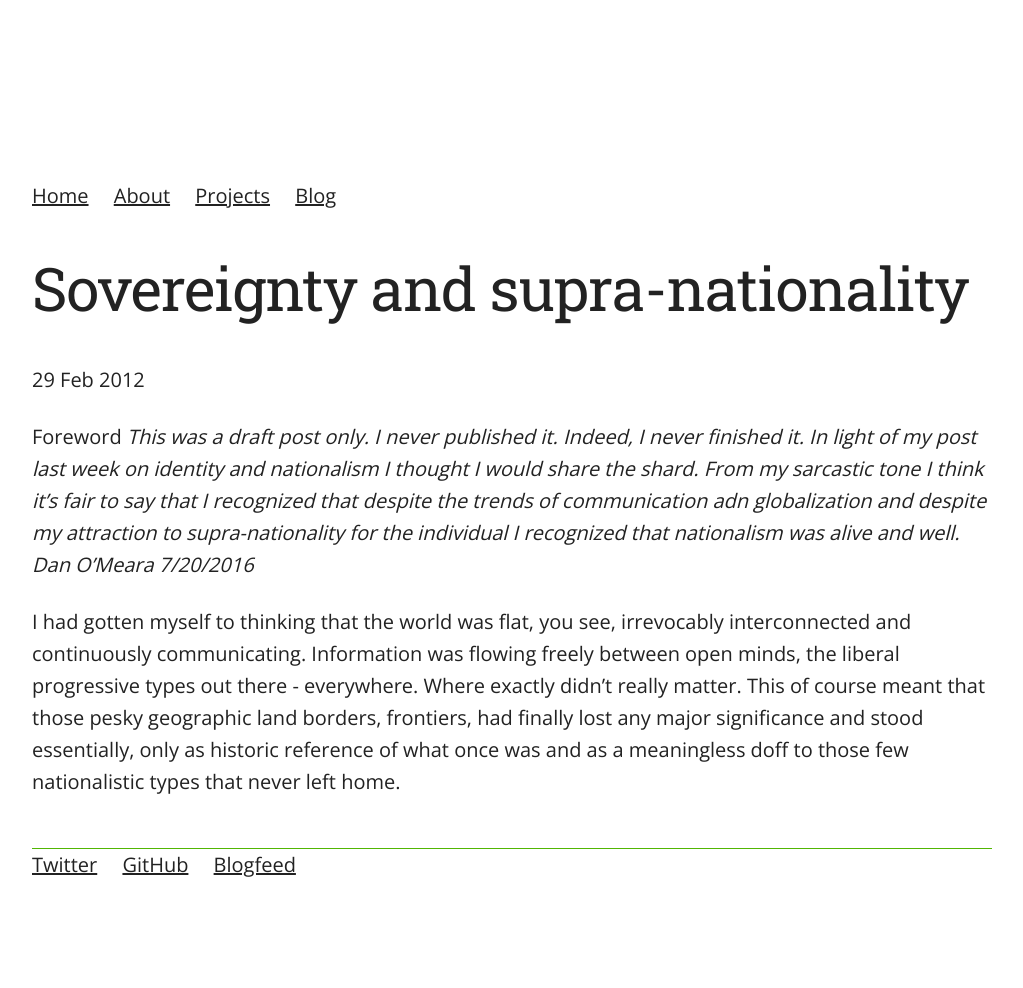
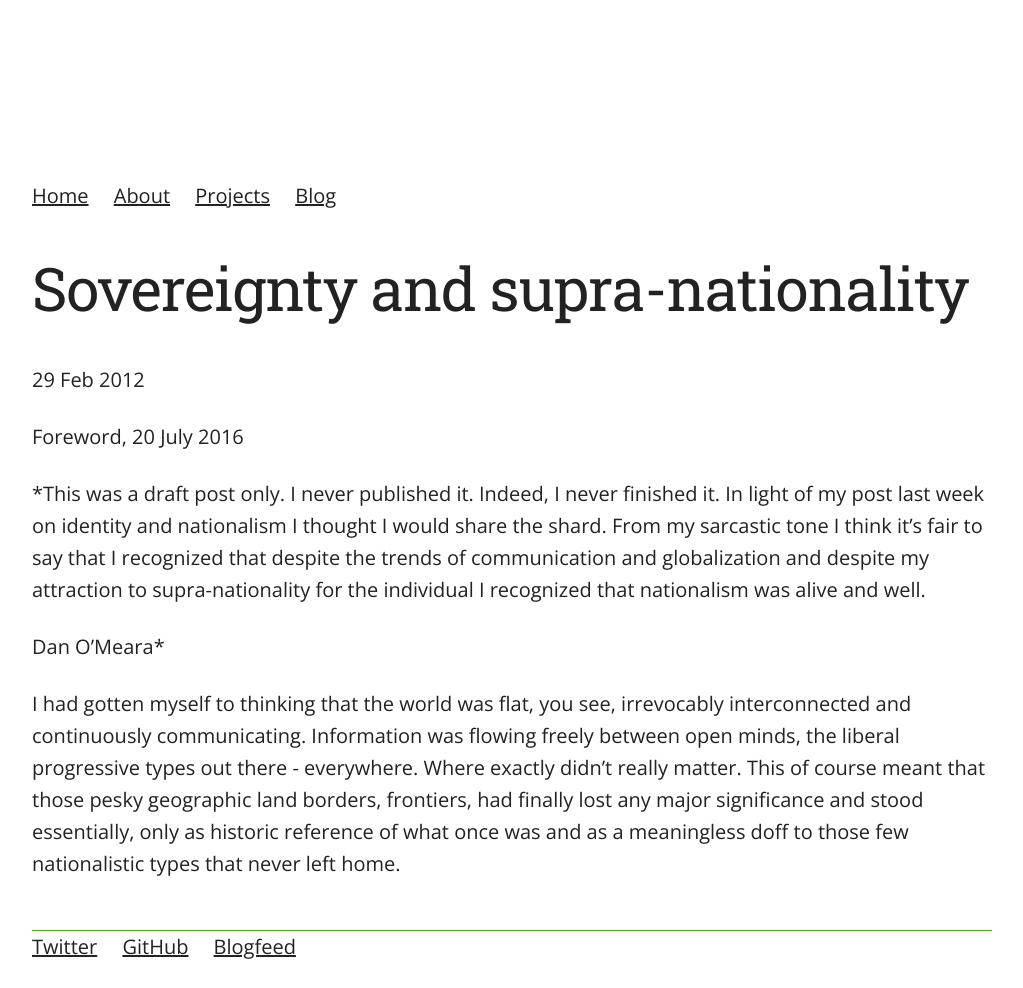
Before and after one commit to danoscarmike/danoscarmike.github.io, a Jekyll site: the page built from _posts/2012-02-29-sovereign-supra-national.md, in a window 1280 px wide. Shown: the whole page, without its empty margins (128-1151 px from the left). Built offline with Jekyll 4.4.1, drawn with Linux system fonts in a browser that asks for light colours; before the commit the page ends 906 px from its top, so only the background shows below that.

Commit message:
minor edits

```diff
--- a/_posts/2012-02-29-sovereign-supra-national.md
+++ b/_posts/2012-02-29-sovereign-supra-national.md
@@ -5,9 +5,11 @@
 category: archive
 published: true
 ---
-Foreword
-*This was a draft post only.  I never published it.  Indeed, I never finished it.  In light of my post last week on identity and nationalism I thought I would share the shard.  From my sarcastic tone I think it's fair to say that I recognized that despite the trends of communication adn globalization and despite my attraction to supra-nationality for the individual I recognized that nationalism was alive and well.
-Dan O'Meara 7/20/2016*
+Foreword, 20 July 2016
+
+*This was a draft post only.  I never published it.  Indeed, I never finished it.  In light of my post last week on identity and nationalism I thought I would share the shard.  From my sarcastic tone I think it's fair to say that I recognized that despite the trends of communication and globalization and despite my attraction to supra-nationality for the individual I recognized that nationalism was alive and well.
+
+Dan O'Meara*
 
 I had gotten myself to thinking that the world was flat, you see, irrevocably interconnected and continuously communicating.  Information was flowing freely between open minds, the liberal progressive types out there - everywhere.  Where exactly didn't really matter.
 This of course meant that those pesky geographic land borders, frontiers, had finally lost any major significance and stood essentially, only as historic reference of what once was and as a meaningless doff to those few nationalistic types that never left home.
```
